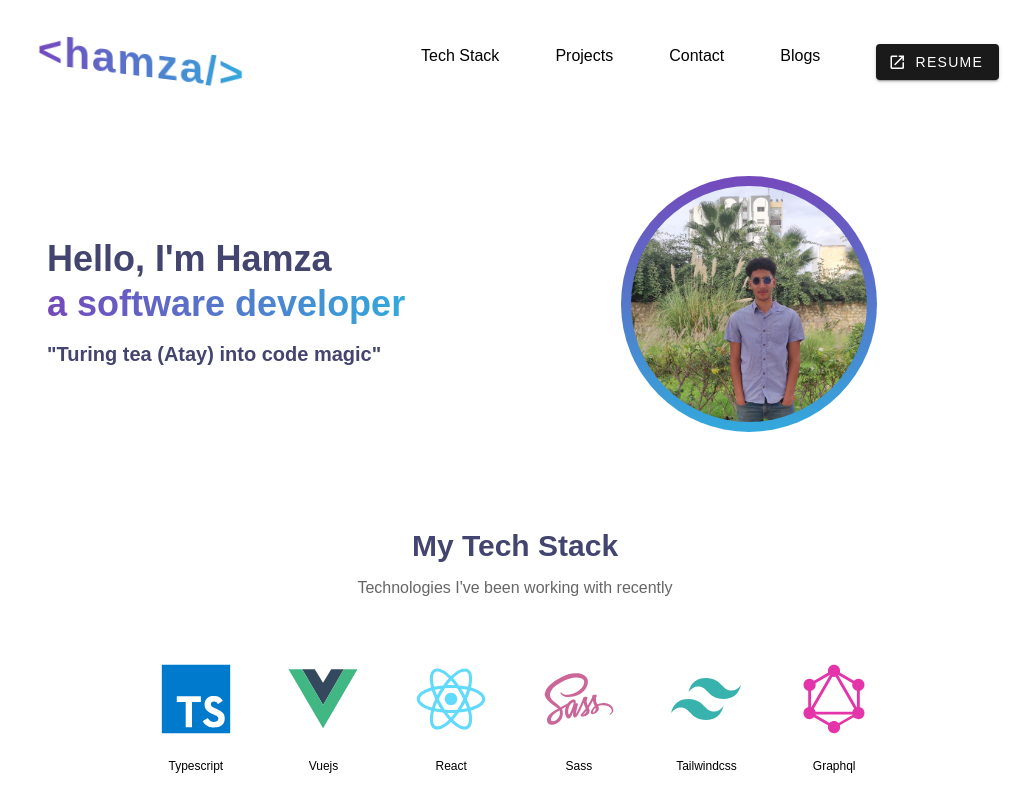
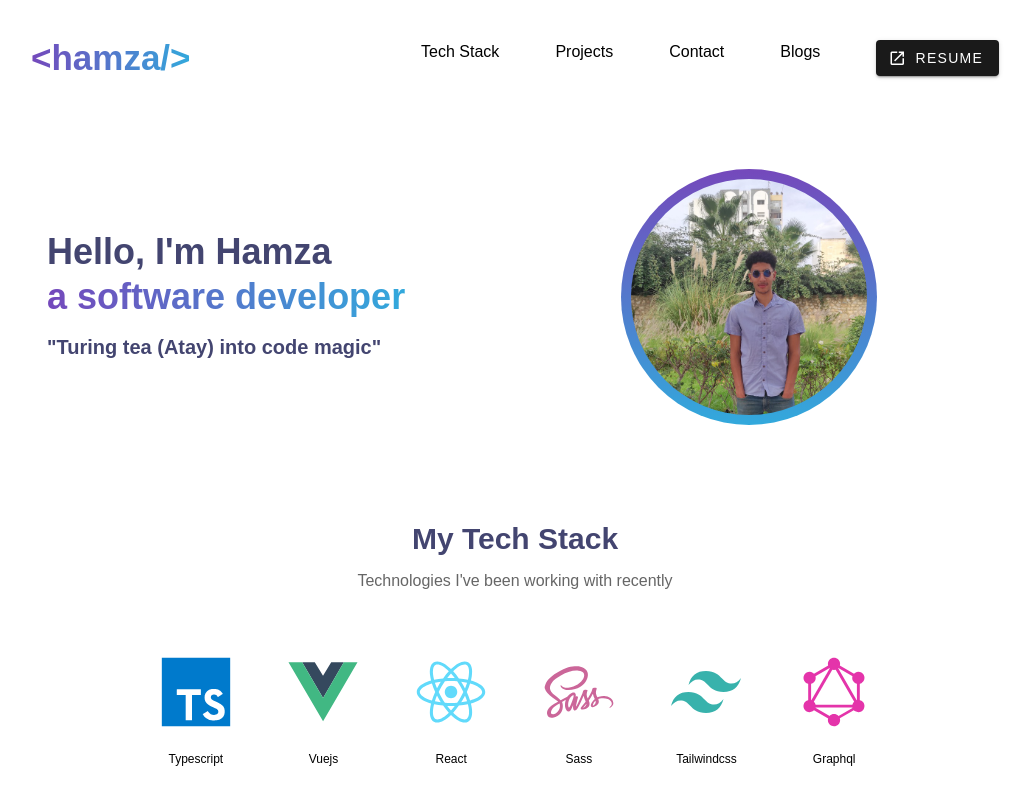
Before and after one commit to dimahmz/my-portfolio, a Nuxt app: page / in a window 1280 px wide. Shown: the top 800 px of the page, without its empty margins (125-1156 px from the left). Built offline with nearby package versions, Linux system fonts and the light colour scheme.

Commit message:
fix: logo

```diff
--- a/components/footerBar/top.vue
+++ b/components/footerBar/top.vue
@@ -3,9 +3,9 @@ import socialMedia from "@/content/social-media.json";
 </script>
 
 <template lang="pug">
-.flex-center-between
-  my-logo.my-logo.text-xl
-  .social-media.flex.space-x-2
+.flex-center-between.py-6
+  my-logo.my-logo
+  .social-media.flex.space-x-1
     a(v-for="platform in socialMedia" :href="platform.link" target="_blank")
       span {{ platform.label }}
       v-icon(icon="mdi-arrow-top-right")
@@ -14,14 +14,12 @@ hr.my-10.bg-app-parag
 
 <style scoped lang="scss">
 .social-media {
-  @apply text-[12px];
+  @apply text-[11px];
   @apply sm:text-sm sm:space-x-4;
   @apply md:space-x-7 md:text-base;
 }
 .my-logo {
-  @apply sm:text-2xl;
-
-  @apply sm:text-[35px] font-black;
+  @apply sm:text-[26px] font-black;
 }
 hr {
   @apply inline-block w-full h-[1.5px];
--- a/components/myLogo.vue
+++ b/components/myLogo.vue
@@ -1,14 +1,19 @@
 <template lang="pug" scoped>
 #logo-container
-  #logo.gradian-text-color &lt;hamza/&gt;
+  #logo.gradian-text-color &lt;hamza&#47;&gt;
 </template>
 <style lang="scss">
 #logo-container {
-  position: relative;
-  perspective: 1000px;
-}
-#logo {
-  cursor: pointer;
-  letter-spacing: 2px;
+  @apply py-1;
+  #logo {
+    cursor: pointer;
+    // &::before {
+    //   @apply content-[''] absolute w-full h-[3px] bg-gradient-to-r from-app-primary to-app-secondary bottom-0 left-0;
+    // }
+
+    // &::after {
+    //   @apply content-[''] absolute w-full bg-gradient-to-r from-app-secondary to-app-primary h-[2px] top-0 left-0;
+    // }
+  }
 }
 </style>
--- a/components/navBar/index.vue
+++ b/components/navBar/index.vue
@@ -22,8 +22,7 @@ nav-bar-mobile-drawer(v-model:drawer="drawer")
 
 <style lang="scss" scoped>
 .my-logo {
-  @apply transition-transform  text-[45px] font-black;
-  transform: rotateX(20deg) rotateY(20deg);
+  @apply transition-all text-[35px] font-black;
   &:hover {
     @apply rotate-0;
   }
--- a/stores/contact.ts
+++ b/stores/contact.ts
@@ -31,6 +31,8 @@ export const useContactStore = defineStore("contcatStore", () => {
   const [message, messageProps] = defineField("message", vuetifyConfig);
 
   const sendToMyEmail = handleSubmit(async (values): Promise<void> => {
+    loading.value = true;
+
     const response = await sendMessage({
       email: values.email,
       name: values.name,
```
